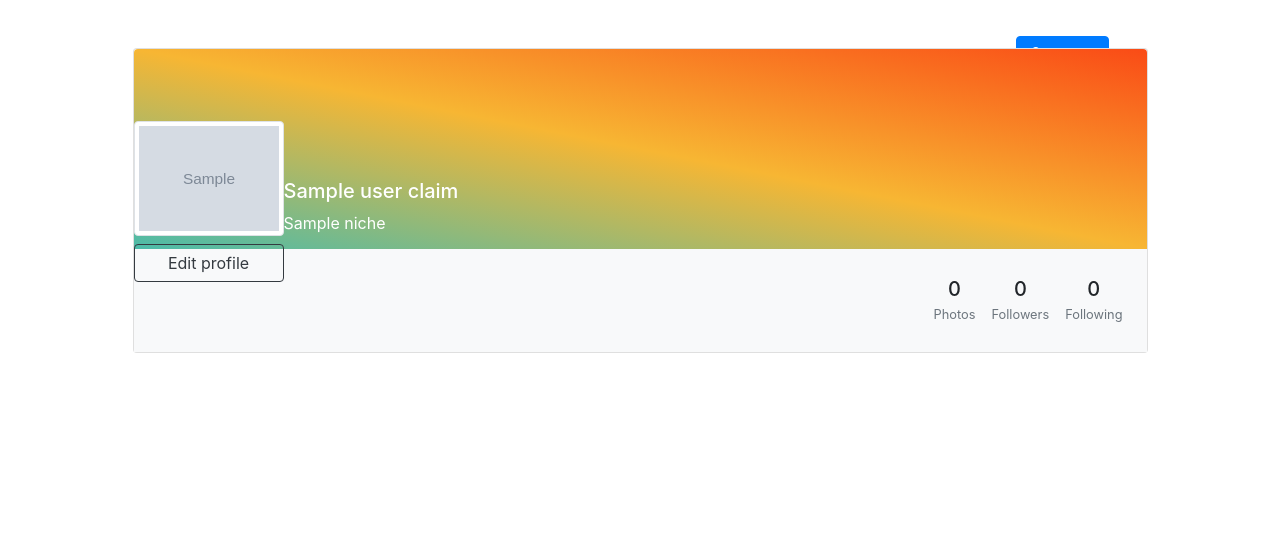
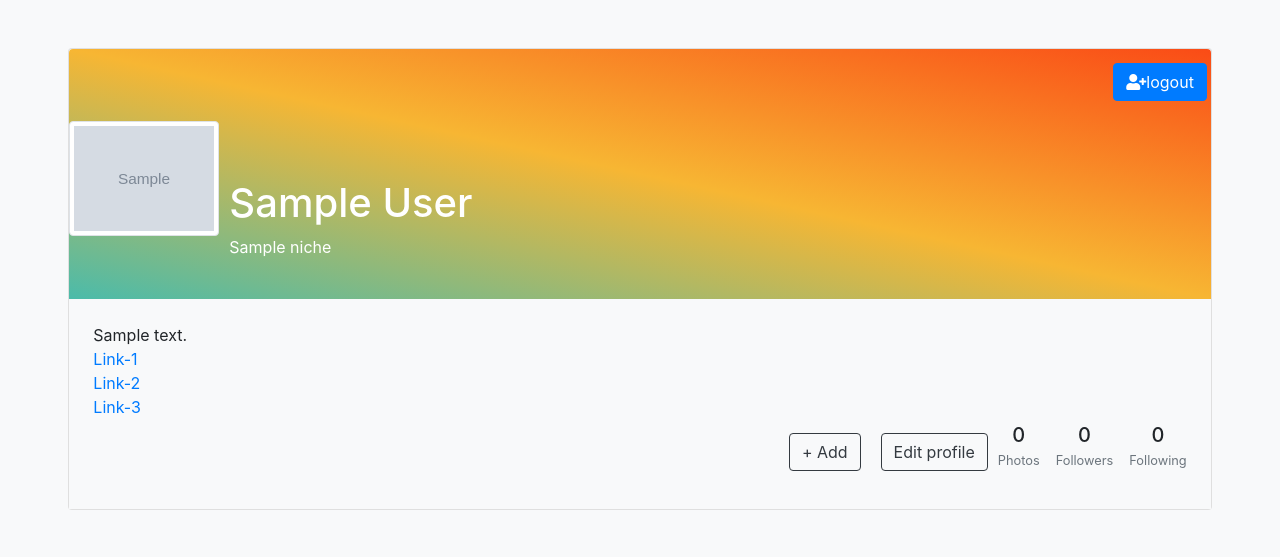
Before and after one commit to BurhanArif4211/kiteProject, a Django app: template templates/kite-main.html in a window 1280 px wide. Shown: the top 557 px of the page. Run offline with Django 4.2, Linux system fonts and the light colour scheme; the template is opened without the code that fills it: most values are stand-ins (such as "Sample title", 1, 10 or a date in 2020); grey boxes marked "Sample" are stand-in pictures; data that the repository does not hold is empty; parts of the project's set-up code (start-up, migrations or seed data) failed here and were passed over; some libraries are stand-ins or nearby versions.

Commit message:
tweaks to profile page added Docs for other devs added functionality for both firebase_admin and firebase-rest-api improved front-end

```diff
--- a/kite/views.py
+++ b/kite/views.py
@@ -2,12 +2,113 @@ from django.shortcuts import render, HttpResponse, redirect
 from django.template.response import TemplateResponse
 from django.template import loader
 from django.contrib import messages
-import re,os,base64,random
-import firebase_admin
-from firebase_admin import credentials, firestore
+import re,os,random,base64
+from firebase_admin import auth
 from ErrorCodes import STATUS_CODES
-from .services.firebase import upload_image, auth,store,db
+from .services.firebase import upload_image, fireauth,storage,store
 
+######################################################################################################################
+#                                              DOCS FOR FIREBASE NOOBS                                               #
+######################################################################################################################
+#
+#### user claims:
+#   example user claim:
+#
+#   {'name': 'Master Recon', 'iss': 'https://securetoken.google.com/potfolio-492d3',
+#    'aud': 'potfolio-492d3', 'auth_time': 1700313585, 'user_id': 'jE0ZoxMelpWnvDsfto9GLtGhJuw2',
+#    'sub': 'jE0ZoxMelpWnvDsfto9GLtGhJuw2', 'iat': 1700313585, 'exp': 1700317185, 'email': 'masterrecon777@gmail.com',
+#    'email_verified': True, 'firebase': {'identities': {'email': ['masterrecon777@gmail.com']}, 'sign_in_provider': 'password'}, 'uid': 'jE0ZoxMelpWnvDsfto9GLtGhJuw2'}
+#
+#    when ever you call:
+#
+#    encoded_user_data = req.session['user_data']                # get stored auth token in session
+#    decoded_user = base64.b64decode(encoded_user_data).decode() # decode the token because its encoded in base64 check signUpEmail() for more info
+#    claims = auth.verify_id_token(decoded_user)                 # this will return above example data from user
+#
+#    the purpose for claims is to verify if a user actually exists in our website
+#    also, the claim can provide us quickly with th uid of user to use in in other services (here uid is : 'user_id': 'jE0ZoxMelpWnvDsfto9GLtGhJuw2')
+
+#    [REMEMBER!] : This System is used from firebase-rest-api (import firebase)
+
+########################################################################################################################
+#
+#### user info
+#    when ever you run:
+#    user_data = fireauth.get_account_info(decoded_user) # for more info about "decoded_user", read above claims
+#    result:
+
+#    {'kind': 'identitytoolkit#GetAccountInfoResponse', 'users': [{'localId': 'jE0ZoxMelpWnvDsfto9GLtGhJuw2', 'email': 'masterrecon777@gmail.com',
+#    'displayName': 'Master Recon', 'photoUrl': 'https://storage.googleapis.com/potfolio-492d3.appspot.com/userData/jE0ZoxMelpWnvDsfto9GLtGhJuw2/pp.jpg',
+#    'passwordHash': 'UkVEQUNURUQ=', 'emailVerified': True, 'passwordUpdatedAt': 1700313563952, 'providerUserInfo': [{'providerId': 'password', 'displayName':
+#    'Master Recon', 'photoUrl': 'https://storage.googleapis.com/potfolio-492d3.appspot.com/userData/jE0ZoxMelpWnvDsfto9GLtGhJuw2/pp.jpg',
+#    'federatedId': 'masterrecon777@gmail.com', 'email': 'masterrecon777@gmail.com', 'rawId': 'masterrecon777@gmail.com'}], 'validSince': '1700313563',
+#    'lastLoginAt': '1700313563952', 'createdAt': '1700313563952', 'lastRefreshAt': '2023-11-18T13:19:23.952Z'}]}
+
+#     to clean this for use in application,
+#
+#     user_data=user_data['users'][0]
+#     user_info = {
+#
+#     "localID": user_data.get("localId"),
+#     "email": user_data.get("email"),
+#     "displayName": user_data.get("displayName"),
+#     "photoUrl": user_data.get("photoUrl"),
+#
+#      }
+#      print(user_info) # this will boil down the data to only needed data
+#
+#      {'localID': 'jE0ZoxMelpWnvDsfto9GLtGhJuw2', 'email': 'masterrecon777@gmail.com',
+#      'displayName': 'Master Recon', 'photoUrl': 'https://storage.googleapis.com/potfolio-492d3.appspot.com/userData/jE0ZoxMelpWnvDsfto9GLtGhJuw2/pp.jpg'}
+#
+#      Now this can be used in page contexts or any other place!
+#
+#      [REMEMBER!] : This System is used from firebase-rest-api (import firebase)
+#
+#################################################################################################################################
+#### profile info from firestore collection "users1":
+#
+#    example:
+#    {'niche': 'Senior Dev', 'company': 'Master Inc', 'links':
+#    {'3': '-', '1': 'masterrecon.com', '2': 'facebook.com'},
+#    'country': 'United States', 'user_id': 'jE0ZoxMelpWnvDsfto9GLtGhJuw2',
+#    'about': 'I am an Enterpenuier in Manhattan', 'city': 'MANHATTAN'}
+#
+#    when ever you run:
+#    user_profile_data = store.collection('users1').where('user_id', '==', claims['user_id']).get()
+#    print(user_profile_data)
+#
+#    ^ This gives out:
+
+#    [<google.cloud.firestore_v1.base_document.DocumentSnapshot object at 0x0000026A567D7B50>]
+
+#
+#    To get the dictionary, we use to_dict()
+#    print(user_profile_data[0].to_dict())
+#
+#    ^ This gives out:
+
+#    {'niche': 'Senior Dev', 'company': 'Master Inc', 'links':
+#    {'3': '-', '1': 'masterrecon.com', '2': 'facebook.com'},
+#    'country': 'United States', 'user_id': 'jE0ZoxMelpWnvDsfto9GLtGhJuw2',
+#    'about': 'I am an Enterpenuier in Manhattan', 'city': 'MANHATTAN'}
+
+#
+#    The above data is passed normally as a dictionary to context or used in any api
+#
+#    [REMEMBER!] : This System is used from firebase_admin (import firebase_admin)
+#
+###############################################################################################################
+#
+#
+#
+#
+#
+#
+#
+#
+#
+#
+#
 ######################################################################################################################
 #                                                       PAGES                                                        #
 ######################################################################################################################
@@ -18,36 +119,48 @@ def kitePG(req):
         decoded_user = base64.b64decode(encoded_user_data).decode()
         claims = auth.verify_id_token(decoded_user)
         # print(claims)
+
         if claims['email_verified']:
-            userProfileData= store.collection('users1').where('user_id',"==",claims['user_id']).get()
-            if len(userProfileData)>0:
-                profileDataId=next(iter(userProfileData[0]))
-                context={
-                    'user_claims':claims,
-                    'user_info': auth.get_account_info(decoded_user),
-                    'profile_info':userProfileData[0][profileDataId]
+            # Use Firestore to get user profile data
+            user_profile_data = store.collection('users1').where('user_id', '==', claims['user_id']).get()
+            # print(user_profile_data[0].to_dict())
+            if len(user_profile_data) > 0:
+                # Retrieve user account information
+                user_data = fireauth.get_account_info(decoded_user)['users'][0]
+                # print(user_data)
+                user_info = {
+                 "localID": user_data.get("localId"),
+                 "email": user_data.get("email"),
+                 "displayName": user_data.get("displayName"),
+                 "photoUrl": user_data.get("photoUrl"),
                 }
-                # if claims['firebase']['sign_in_provider']=='password':
-                #     context['profile_url']=''
+                # print(user_info)
+                context = {
+                    'user_claims': claims,
+                    'user_info': user_info,
+                    'profile_info': user_profile_data[0].to_dict(),
+                }
                 return TemplateResponse(req, "kite-main.html", context)
             else:
                 return render(req, "profile-form.html")
         else:
             del req.session['user_data']
             messages.success(
-                req, ("Please Verify Your Account Email before Going Futher! Check your email Inbox."))
+                req, ("Please Verify Your Account Email before Going Further! Check your email Inbox."))
             return redirect("/login")
     else:
         messages.success(
             req, ("Please Signup/Login In order to Continue to your kite."))
         return redirect("/login")
 
+
+
 def loginPG(req):
 
     if "user_data" in req.session:
         encoded_user_data = req.session['user_data']
         decoded_user = base64.b64decode(encoded_user_data).decode()
-        claims = auth.verify_id_token(decoded_user)
+        claims = fireauth.verify_id_token(decoded_user)
         # print(claims)
         if claims['email_verified']:
             return redirect("/kite")
@@ -66,7 +179,7 @@ def index(request):
 ######################################################################################################################
 
 def uploadUserPic(request):
-    if request.method == 'POST' and 'user_data' in request.session :
+    if request.method == 'POST' and 'user_data' in request.session:
         encoded_user_data = request.session['user_data']
         decoded_user = base64.b64decode(encoded_user_data).decode()
         claims = auth.verify_id_token(decoded_user)
@@ -75,30 +188,25 @@ def uploadUserPic(request):
         # Define the file path where the image will be stored in Firebase Storage
         file_path = f"userData/{claims['user_id']}/pp.jpg"
 
-        # Upload the image to Firebase Storage
+        # Upload the image to Firebase Storage using your existing function
         pp_url = upload_image(file_path, profile_picture.file, profile_picture.content_type)
 
-        query=db.collection('users1').where('user_id',"==",claims['user_id']).stream()
-        print('query:')
-        # print(query)
-        # Step 2: Update the document with the new field
-        for doc in query:
-            db.collection('users1').document(doc.id).update({'pp_url': pp_url})
+        auth.update_user(claims['user_id'], photo_url=pp_url,)
+        # # ALERT!: This is an old method to store pp_url leave it
+        # # Use Firestore to update the document with the new field
+        # user_query = store.collection('users1').where('user_id', '==', claims['user_id']).stream()
+        # for doc in user_query:
+        #     store.collection('users1').document(doc.id).update({'pp_url': pp_url})
+        #########################################################
+        return redirect('/kite')
 
-
-        # auth.update_profile(decoded_user, photo_url=pp_url)     # WARNING! does not work for emailUsers
-
-        # user_info = auth.get_account_info(decoded_user)
-        # print(user_info)
-
-        return redirect('/kite')  # Redirect to the user's profile page or wherever appropriate
-
+    ## this is useless for now
 def resendEmailVerification(request):
 
     if "user_data" in request.session:
         encoded_user_data = request.session['user_data']
         decoded_user = base64.b64decode(encoded_user_data).decode()
-        auth.send_email_verification(decoded_user)
+        fireauth.send_email_verification(decoded_user)
         tries=3 #just emulation testing
         messages.success(request,(f'Email Resent. Tries Remain: {tries}'))
         return redirect("/login")
@@ -122,15 +230,15 @@ def signUpWithEmail(request):
         recived_username = request.POST.get('username')
         password = request.POST.get('password')
         email = request.POST.get('email')
-        auth.create_user_with_email_and_password(email, password)
-        user = auth.sign_in_with_email_and_password(email, password)
+        fireauth.create_user_with_email_and_password(email, password)
+        user = fireauth.sign_in_with_email_and_password(email, password)
 
     if user:
         print(user)
-        auth.update_profile(user['idToken'], display_name=f"{recived_username}")
+        fireauth.update_profile(user['idToken'], display_name=f"{recived_username}")
         # encoded_user_data = base64.b64encode(f"{user['idToken']}".encode()).decode()
         # request.session['user_data'] = encoded_user_data
-        auth.send_email_verification(user['idToken'])
+        fireauth.send_email_verification(user['idToken'])
 
         messages.success(
             request, ('Sign Up was Successful Please check Your Email for a Verification link!'))
@@ -144,7 +252,8 @@ def createProfile(request):
     if request.method == 'POST' and 'user_data' in request.session:
         encoded_user_data = request.session['user_data']
         decoded_user = base64.b64decode(encoded_user_data).decode()
-        user_info = auth.verify_id_token(decoded_user)
+        user_info = fireauth.verify_id_token(decoded_user)
+
         country = request.POST.get('country')
         city = request.POST.get('city')
         niche = request.POST.get('niche')
@@ -174,7 +283,7 @@ def loginWithEmail(request):
         email = request.POST.get('email')
         password = request.POST.get('password')
         try:
-           user = auth.sign_in_with_email_and_password(email, password)
+           user = fireauth.sign_in_with_email_and_password(email, password)
            print(user)
            encoded_user_data = base64.b64encode(f"{user['idToken']}".encode()).decode()
            request.session['user_data'] = encoded_user_data
@@ -197,7 +306,7 @@ def loadUserPosts(request):
     if 'user_data' in request.session:
         # encoded_user_data = request.session['user_data']
         # decoded_user = base64.b64decode(encoded_user_data).decode()
-        # claims = auth.verify_id_token(decoded_user)
+        # claims = fireauth.verify_id_token(decoded_user)
 
         # post_ids = [post.id for post in request.user.profile_info.posts]
         # posts_data = [(post_id, get_post(post_id)) for post_id in post_ids]
--- /dev/null
+++ b/requirements.txt
@@ -0,0 +1,2 @@
+firebase_admin
+firebase-rest-api
--- a/templates/kite-main.html
+++ b/templates/kite-main.html
@@ -11,16 +11,14 @@
         href="https://use.fontawesome.com/releases/v5.3.1/css/all.css"
         integrity="sha384-mzrmE5qonljUremFsqc01SB46JvROS7bZs3IO2EmfFsd15uHvIt+Y8vEf7N7fWAU"
         crossorigin="anonymous">
-
-        <!-- This is added justfor message boxes  -->
+    <!-- This is added just for message boxes  -->
     <link href="https://fonts.googleapis.com/icon?family=Material+Icons"
         rel="stylesheet">
     <script
         src="https://ajax.googleapis.com/ajax/libs/jquery/3.1.0/jquery.min.js"></script>
-        <title>User Kite </title>
+    <title>User Kite</title>
     <style>
-
-            /*GPT */
+        /* GPT */
         .profile-picture-container {
             position: relative;
             display: inline-block;
@@ -48,50 +46,44 @@
             cursor: pointer;
         }
 
-            .overlay:hover  {
+        .overlay:hover {
             opacity: 1;
         }
 
-
-            /*end*/
-        .btn-logout{
+        /* end */
+        .prof-pic{
+            width: 100%;
+            height: 100%;
+        }
+        .btn-logout {
             position: absolute;
-            top:4.44%;
-            right: 13.33%;
+            top: 3%;
+            right: 0.33%;
         }
     </style>
-        <body>
-            <form method="POST" action="/api/logout">
-                {% csrf_token %}
-
-                <button class="btn btn-primary btn-logout" type="submit"><i
-                        class="fas fa-user-plus"></i>logout</button>
-            </form>
-
-            <section class="h-600 ">
-                <div class="container py-5 h-600">
-                    <div
-                        class="row d-flex justify-content-center align-items-center h-100">
+</head>
+<body class="bg-light">
+    <section class="h-100">
+        <div class="container-fluid py-5 h-100">
+            <div class="row d-flex justify-content-center align-items-center h-100">
                 <div class="col col-lg-9 col-xl-11">
                     <div class="card">
-                                <div
-                                    class="rounded-top text-white d-flex flex-row"
-                                    style="background-image: linear-gradient(to top right ,#4BBBAA, #F7B633,#FA4B16); height:200px;">
+                        <div class="rounded-top text-white d-flex flex-row"
+                            style="background-image: linear-gradient(to top right ,#4BBBAA, #F7B633,#FA4B16); height:250px;">
                             <div class="ms-4 mt-5 d-flex flex-column"
                                 style="width: 150px;">
                                 <div class="position-relative">
                                     <!-- Profile picture -->
-                                            <img
-                                                src="{{ profile_info.pp_url }}"
-                                                alt="user pp"
+                                    <div class="prof-pic">
+
+                                    <img src="{{ user_info.photoUrl }}" alt="user pp"
                                         class="img-fluid img-thumbnail mt-4 mb-2"
-                                                style="width: 150px; z-index: 1"
-                                                id="profile-picture"
-                                            >
-
+                                        style="width: 150px; z-index: 1" id="profile-picture">
+                                    </div>
                                     <!-- Overlay for hover effect -->
                                     <div class="overlay" id="overlay">
-                                                <form enctype="multipart/form-data" id="change-profile-pic" method="post" action="/api/uploaduserpic">
+                                        <form enctype="multipart/form-data" id="change-profile-pic"
+                                            method="post" action="/api/uploaduserpic">
                                             {%csrf_token%}
                                             <label for="pp-input" class="camera-icon">
                                                 <i class="fas fa-camera"></i>
@@ -100,32 +92,44 @@
                                         </form>
                                     </div>
                                 </div>
-                                        <button type="button"
-                                            class="btn btn-outline-dark"
-                                            data-mdb-ripple-color="dark"
-                                            style="z-index: 1;">
-                                            Edit profile
-                                        </button>
+                                <form class="" method="POST" action="/api/logout">
+                                    {% csrf_token %}
+                                    <button class="btn btn-primary float-end btn-logout" type="submit"><i
+                                            class="fas fa-user-plus"></i>logout</button>
+                                </form>
+
                             </div>
-                                    <div class="ms-3" style="margin-top: 130px;">
-                                        <h5>{{ user_claims.name }}</h5>
+                            <div class="ms-3" style="margin-top: 130px;margin-left:10px;">
+                                <h1>{{ user_info.displayName }}</h1>
                                 <p>{{ profile_info.niche }}</p>
                             </div>
                         </div>
-                                <div class="p-4 text-black"
-                                    style="background-color: #f8f9fa;">
-                                    <div
-                                        class="d-flex justify-content-end text-center py-1">
+                        <div class="p-4 text-black" style="background-color: #f8f9fa;">
+                            {{profile_info.about}}
+                            <a style="display: block;" href="https://{{profile_info.links.1}}">Link-1</a>
+                            <a style="display: block;" href="https://{{profile_info.links.2}}">Link-2</a>
+                            <a style="display: block;" href="https://{{profile_info.links.3}}">Link-3</a>
+
+
+                            <div class="d-flex justify-content-end text-center py-1">
+                                <button type="button" class="btn btn-outline-dark " style="margin:10px;"
+                                    data-mdb-ripple-color="dark" style="z-index: 1;">
+                                    + Add
+                                </button>
+                                <button type="button" class="btn btn-outline-dark" style="margin:10px;"
+                                    data-mdb-ripple-color="dark" style="z-index: 1;">
+                                    Edit profile
+                                </button>
                                 <div>
-                                            <p class="mb-1 h5">0</p>
+                                    <p class="mb-1 h5">{{0}}</p>
                                     <p class="small text-muted mb-0">Photos</p>
                                 </div>
                                 <div class="px-3">
-                                            <p class="mb-1 h5">0</p>
+                                    <p class="mb-1 h5">{{0}}</p>
                                     <p class="small text-muted mb-0">Followers</p>
                                 </div>
                                 <div>
-                                            <p class="mb-1 h5">0</p>
+                                    <p class="mb-1 h5">{{0}}</p>
                                     <p class="small text-muted mb-0">Following</p>
                                 </div>
                             </div>
@@ -148,11 +152,8 @@
                                 // Submit the form when a file is selected
                                 document.getElementById('change-profile-pic').submit();
                             });
-
                         </script>
 
-                                    </div>
-                                </div>
                     </div>
                 </div>
             </div>
```
Also changed, not shown: kite/services/firebase.py (+22 -23 lines), templates/login.html (+10 -4 lines), db.sqlite3. Lines whose indentation alone changed are shown as unchanged.
